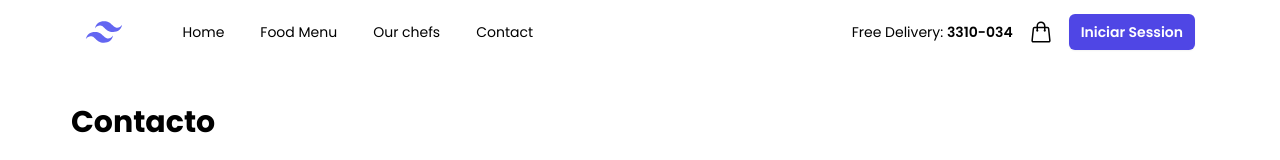
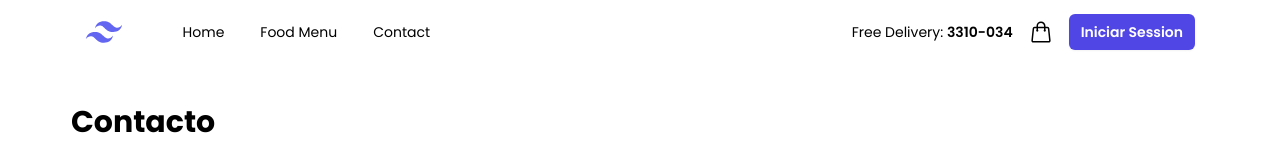
Before and after one commit to CarlosHernandez200/delimark, a React (Vite) app in the folder frontend/: page /contact in a window 1280 px wide. Shown: the top 160 px of the page. Built offline with nearby package versions, Linux system fonts and the light colour scheme.

Commit message:
Se remueve el menu Our chefs

```diff
--- a/frontend/src/components/Header.jsx
+++ b/frontend/src/components/Header.jsx
@@ -10,7 +10,6 @@ import { Mark } from "../assets/icons/iconsData";
 const navigation = [
   { name: "Home", href: "/", current: true },
   { name: "Food Menu", href: "/login", current: false },
-  { name: "Our chefs", href: "#", current: false },
   { name: "Contact", href: "contact", current: false },
 ];
 
--- a/frontend/src/pages/Contact.jsx
+++ b/frontend/src/pages/Contact.jsx
@@ -1,5 +1,3 @@
-import React from 'react';
-
 export const Contact = () => {
   return (
     <section className="bg-white-100 py-10">
```
